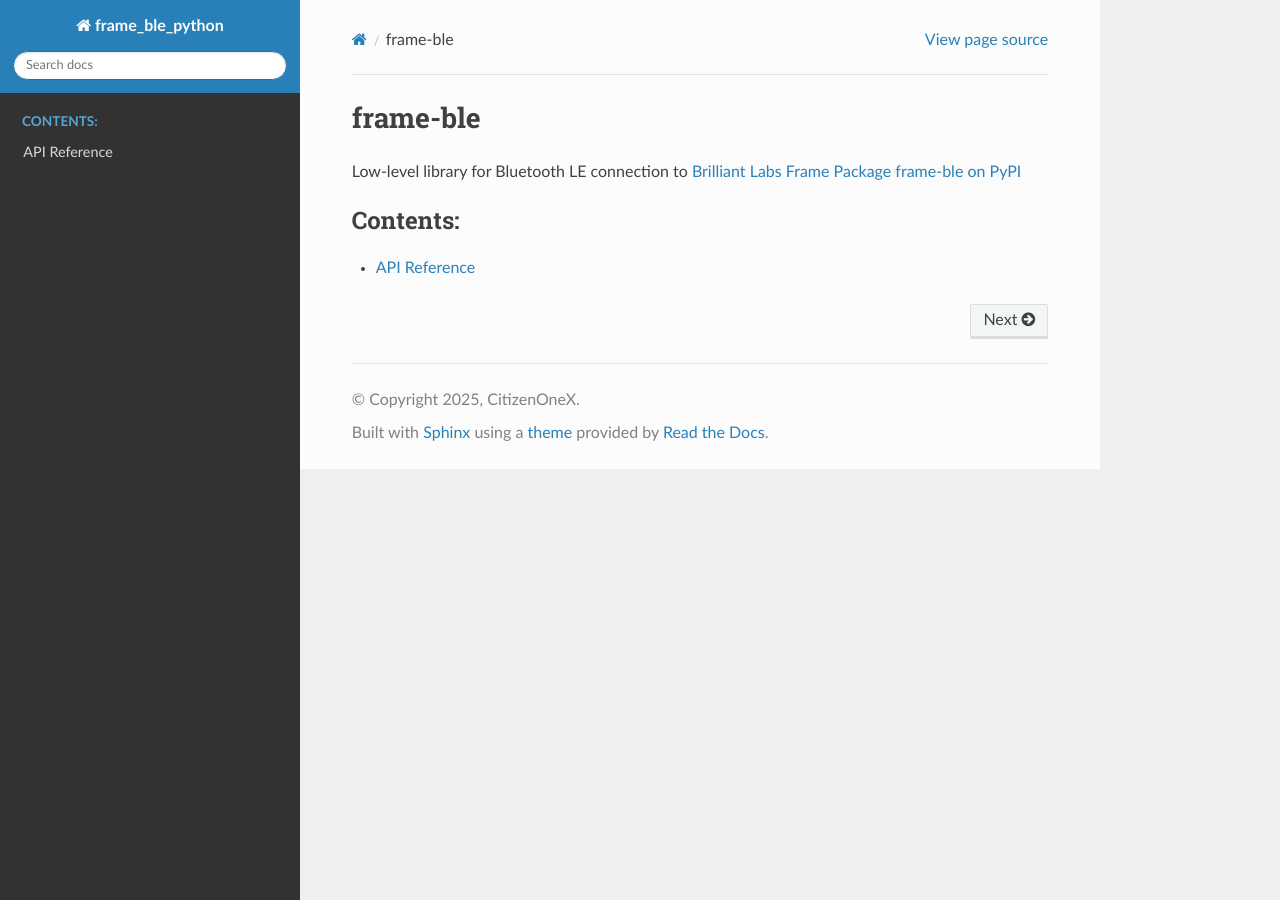
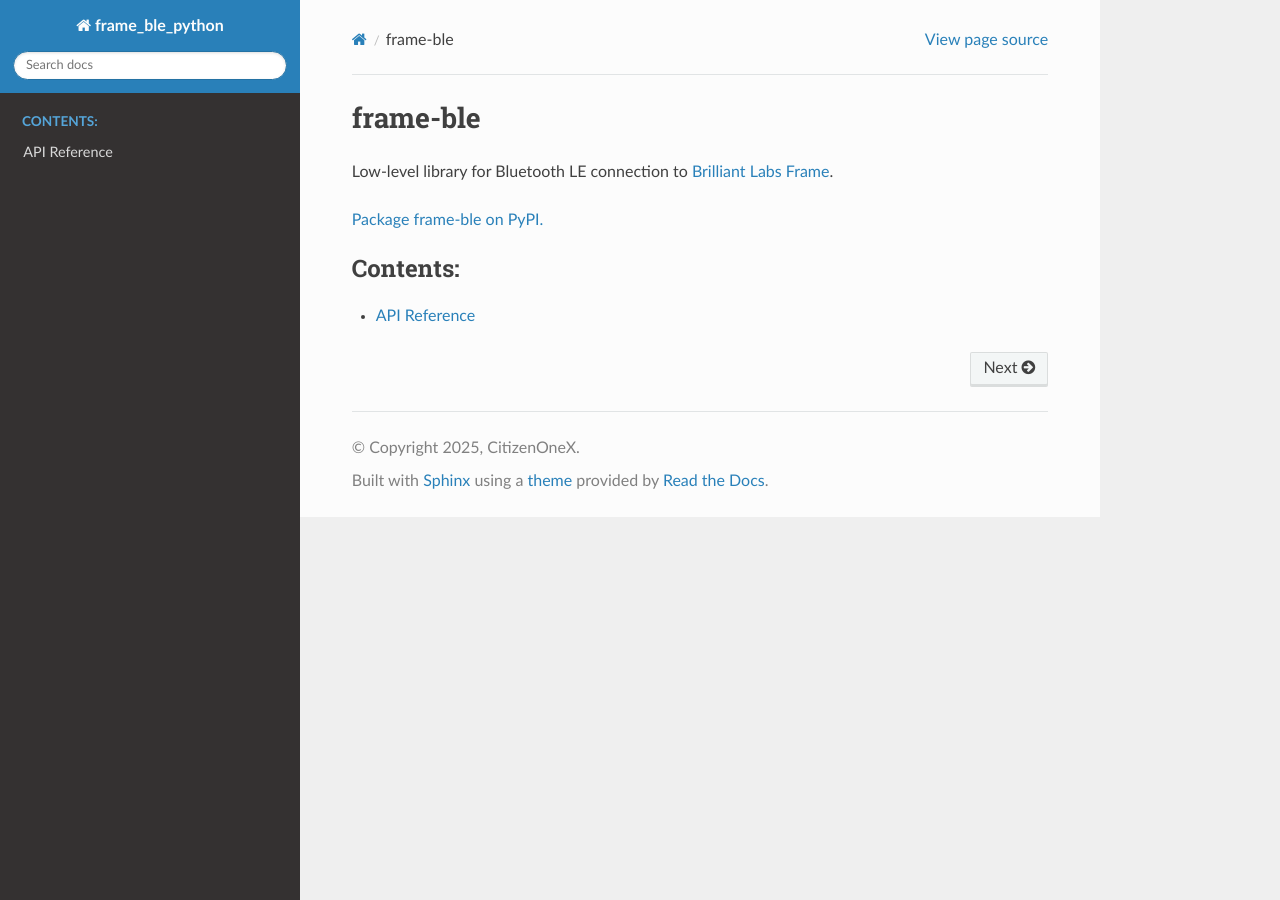
Before and after one commit to CitizenOneX/frame_ble_python, a Sphinx documentation site: the page built from docs/source/index.rst, in a window 1280 px wide. Built offline with Sphinx 7.4.7 and the Read the Docs theme 3.1.0, drawn with Linux system fonts in a browser that asks for light colours.

Commit message:
RTD and docstring updates

```diff
--- a/docs/source/index.rst
+++ b/docs/source/index.rst
@@ -1,8 +1,9 @@
 frame-ble
 =========
 
-Low-level library for Bluetooth LE connection to `Brilliant Labs Frame <https://brilliant.xyz/>`_
-`Package frame-ble on PyPI <https://pypi.org/project/frame-ble/>`_
+Low-level library for Bluetooth LE connection to `Brilliant Labs Frame <https://brilliant.xyz/>`_.
+
+`Package frame-ble on PyPI. <https://pypi.org/project/frame-ble/>`_
 
 
 .. toctree::
--- a/src/frame_ble/__init__.py
+++ b/src/frame_ble/__init__.py
@@ -1,5 +1,5 @@
 """
-Low-level library for Bluetooth LE connection to Brilliant Labs Frame
+Low-level library for Bluetooth LE connection to Brilliant Labs Frame (https://brilliant.xyz/)
 """
 __all__ = ["frame_ble"]
 
```
Also changed, not shown: 1 other file.
